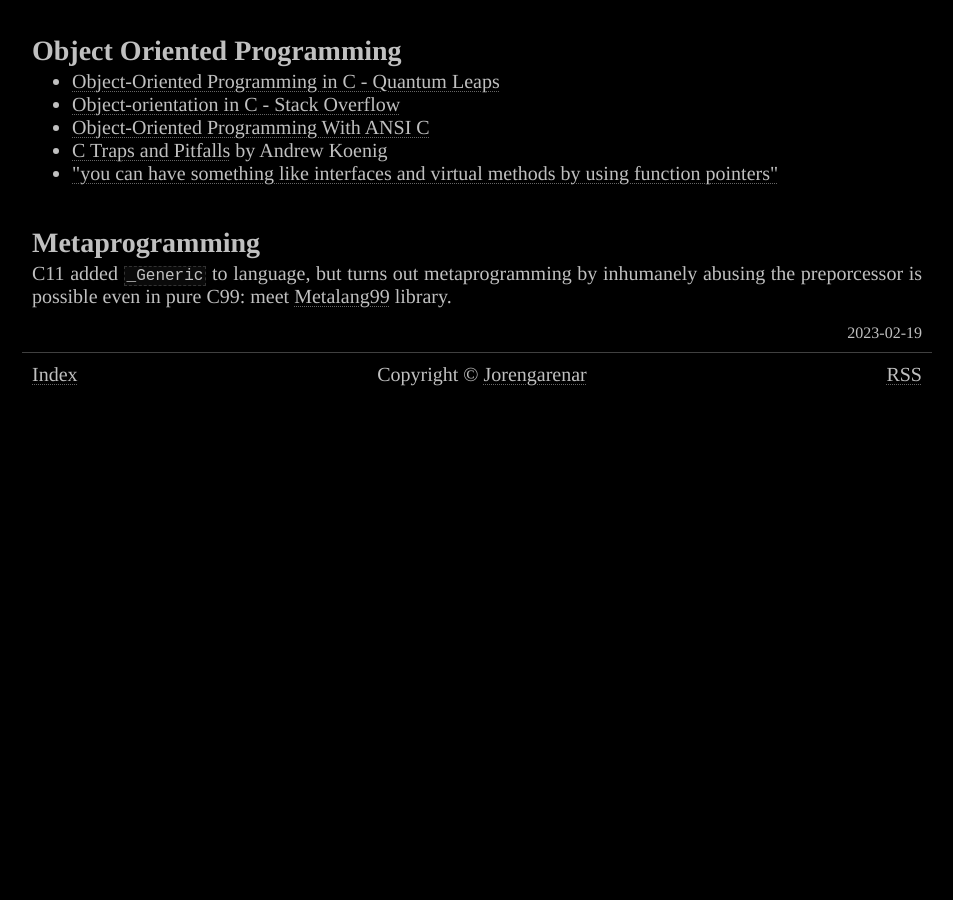
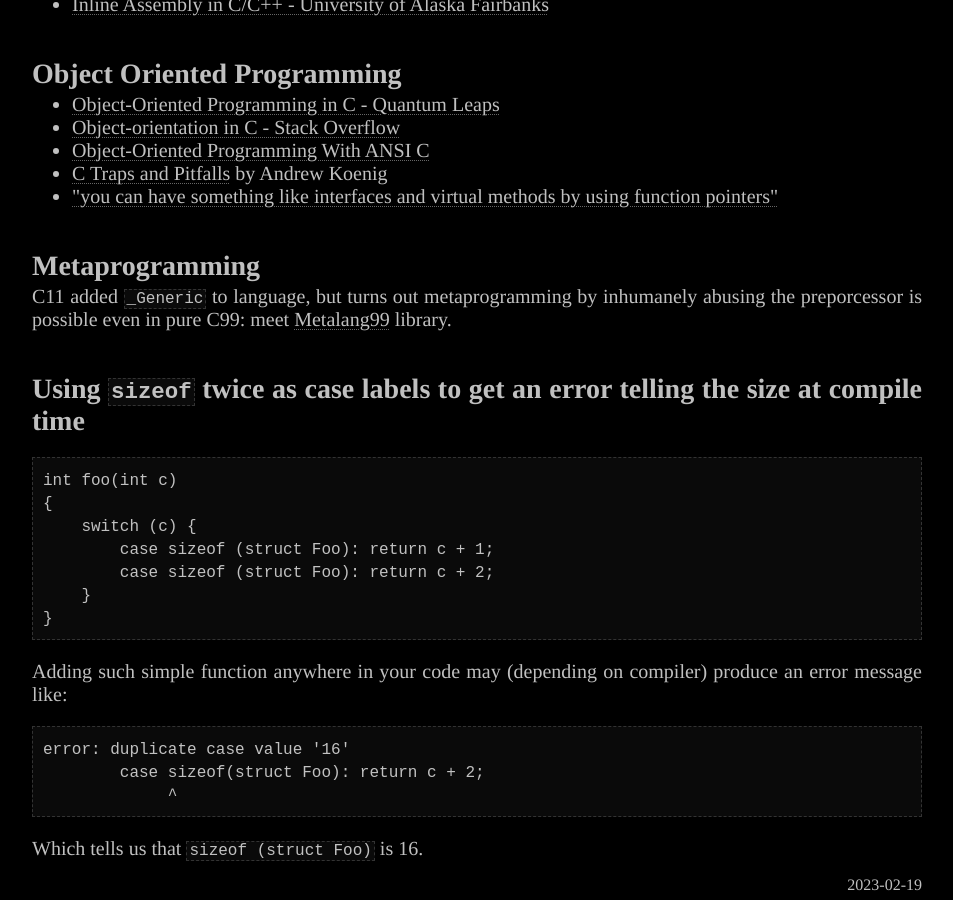
Before and after one commit to Jorenar/blog, a Jekyll site: the page built from _posts/2023-02-19-less-known-c.md, in a window 1280 px wide and 900 px high, scrolled down 17239 px. Shown: the whole window, without its empty margins (163-1116 px from the left). Built offline with Jekyll 4.4.1, drawn with Linux system fonts in a browser that asks for light colours; before the commit the page ends 17635 px from its top, so only the background shows below that; some of the changed text lies outside the part shown.

Commit message:
deploy: c2988edd1e725754d70cc8baeba50f79833ae4e4

````diff
--- a/_posts/2023-02-19-less-known-c.md
+++ b/_posts/2023-02-19-less-known-c.md
@@ -771,3 +771,24 @@ introduced to the code by the `asm` keyword.
 C11 added `_Generic` to language, but turns out metaprogramming
 by inhumanely abusing the preporcessor is possible even in pure C99:
 meet [Metalang99](https://metalang99.readthedocs.io) library.
+
+## Using `sizeof` twice as case labels to get an error telling the size at compile time
+
+```
+int foo(int c)
+{
+    switch (c) {
+        case sizeof (struct Foo): return c + 1;
+        case sizeof (struct Foo): return c + 2;
+    }
+}
+```
+
+Adding such simple function anywhere in your code may (depending on compiler)
+produce an error message like:
+```
+error: duplicate case value '16'
+        case sizeof(struct Foo): return c + 2;
+             ^
+```
+Which tells us that `sizeof (struct Foo)` is 16.
````
